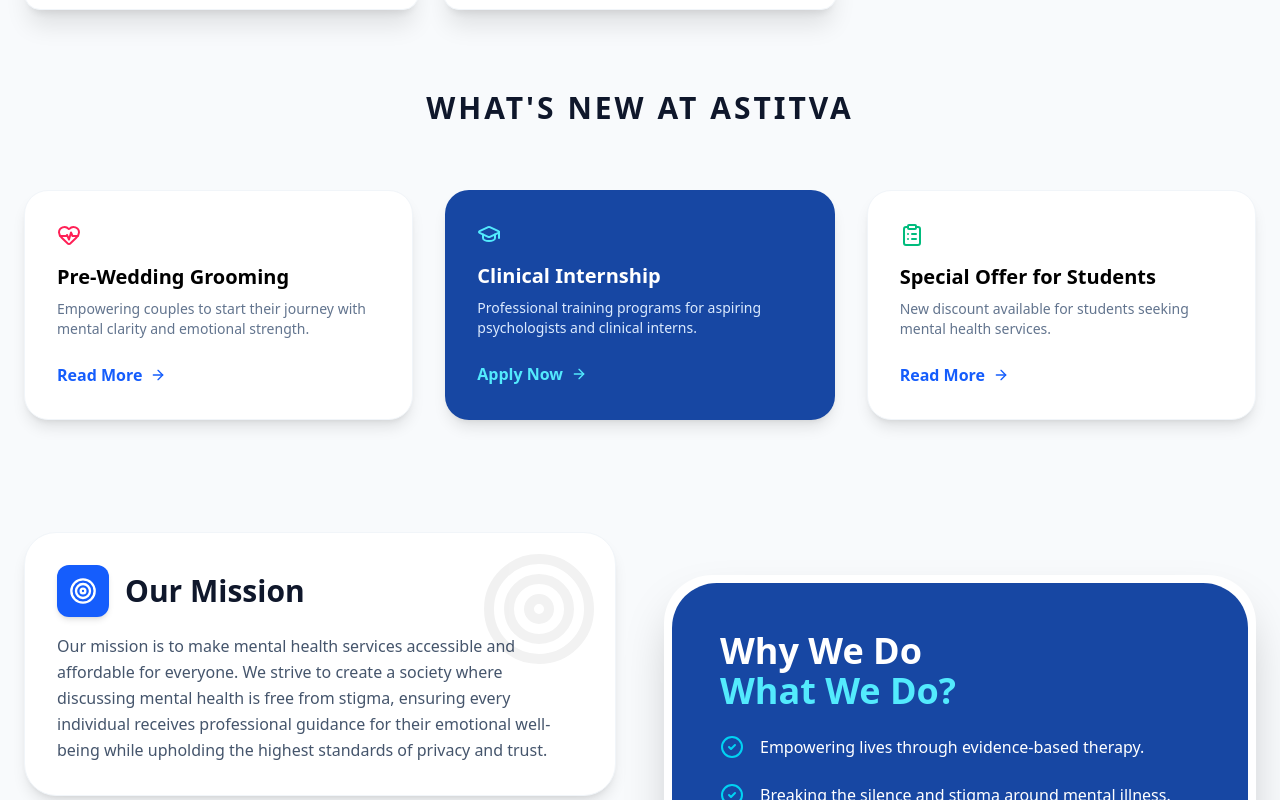
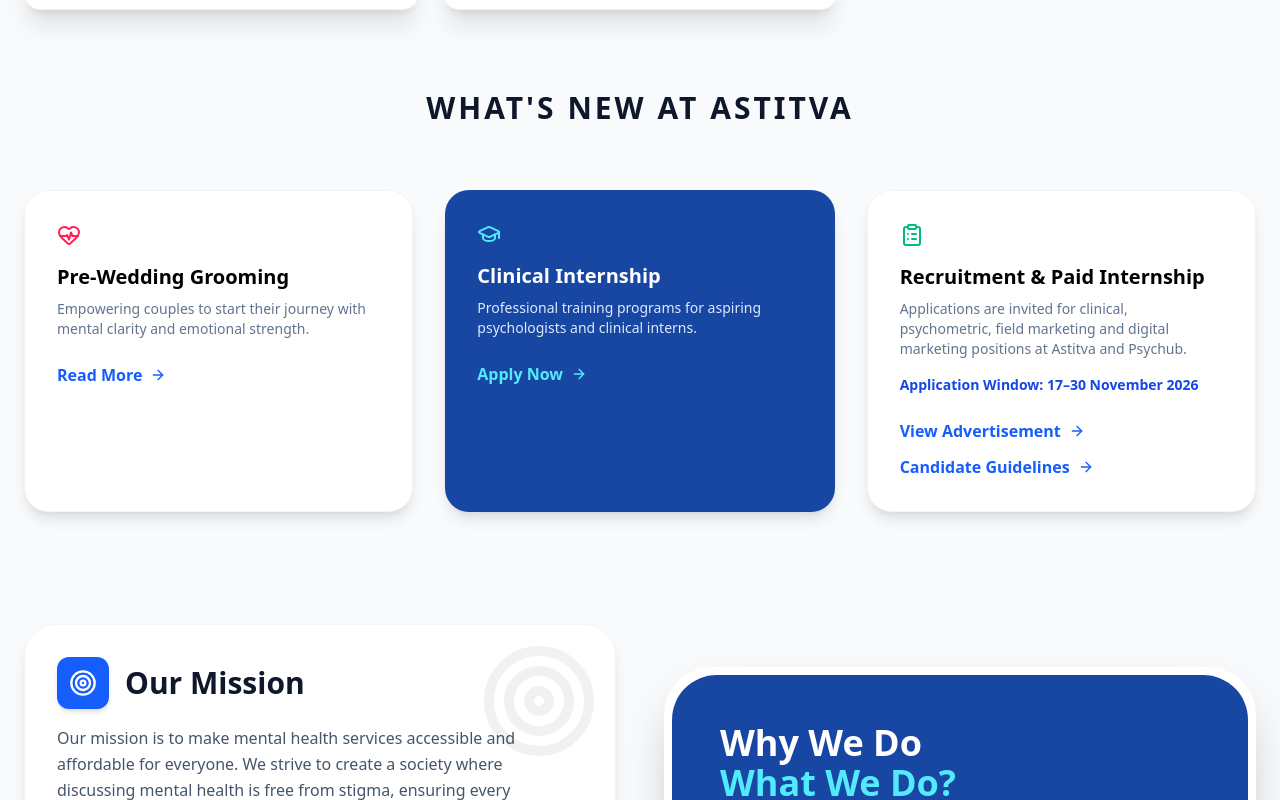
Before and after one commit to aditi73984/astitva-website, a Next.js app: page / in a window 1280 px wide. Shown: the part 860-1660 px from the top of the page. Built offline with nearby package versions, Linux system fonts and the light colour scheme.

Commit message:
what's new section updated

```diff
--- a/app/page.tsx
+++ b/app/page.tsx
@@ -167,11 +167,15 @@ const HomePage: React.FC = () => {
         </div>
       </section>
 
-            {/* --- WHAT'S NEW SECTION --- */}
+      {/* --- WHAT'S NEW SECTION --- */}
       <section className="py-20 ">
+
         <div className="container mx-auto px-6">
           <h2 className="text-3xl font-black text-center mb-16 uppercase tracking-widest text-slate-900">What's New at Astitva</h2>
+
           <div className="grid grid-cols-1 md:grid-cols-3 gap-8">
+
+          {/* Pre-Wedding Grooming */}
             <div className="bg-white p-8 rounded-3xl shadow-lg border border-slate-100">
               <HeartPulse className="text-rose-500 mb-4" />
               <h3 className="text-xl font-bold mb-2">Pre-Wedding Grooming</h3>
@@ -180,20 +184,55 @@ const HomePage: React.FC = () => {
                 Read More <ArrowRight size={16}/>
               </Link>
             </div>
+
+          {/* Clinical Internship */}
             <div className="bg-[#1747A3] text-white p-8 rounded-3xl shadow-lg">
               <GraduationCap className="text-cyan-300 mb-4" />
               <h3 className="text-xl font-bold mb-2">Clinical Internship</h3>
               <p className="text-blue-100 mb-6 text-sm">Professional training programs for aspiring psychologists and clinical interns.</p>
               <Link href="/services/internship-programs" className="text-cyan-300 font-bold flex items-center gap-2">Apply Now <ArrowRight size={16}/></Link>
             </div>
+
+          {/* Recruitment & Paid Internship */}
             <div className="bg-white p-8 rounded-3xl shadow-lg border border-slate-100">
               <ClipboardList className="text-emerald-500 mb-4" />
-              <h3 className="text-xl font-bold mb-2">Special Offer for Students</h3>
-              <p className="text-slate-500 mb-6 text-sm">New discount available for students seeking mental health services.</p>
-              <Link href="/student-offer" className="text-blue-600 font-bold flex items-center gap-2">Read More <ArrowRight size={16}/></Link>
+
+              <h3 className="text-xl font-bold mb-2">
+                Recruitment & Paid Internship
+              </h3>
+
+              <p className="text-slate-500 mb-4 text-sm">
+                Applications are invited for clinical, psychometric, field marketing
+                and digital marketing positions at Astitva and Psychub.
+              </p>
+
+              <p className="text-blue-700 font-semibold text-sm mb-6">
+                Application Window: 17–30 November 2026
+              </p>
+
+              <div className="flex flex-col gap-3">
+                <Link
+                  href="/documents/Astitva_Online_Recruitment_Advertisement.pdf"
+                  target="_blank"
+                  className="text-blue-600 font-bold flex items-center gap-2"
+                >
+                  View Advertisement <ArrowRight size={16} />
+                </Link>
+
+                <Link
+                  href="/documents/Astitva_Candidate_Guidelines.pdf"
+                  target="_blank"
+                  className="text-blue-600 font-bold flex items-center gap-2"
+                >
+                  Candidate Guidelines <ArrowRight size={16} />
+                </Link>
+              </div>
             </div>
+
           </div>
+
         </div>
+
       </section>
 
       {/* --- MISSION & VISION SECTION --- */}
```
Also changed, not shown: 2 other files (tests, documents, lock files or other folders).
